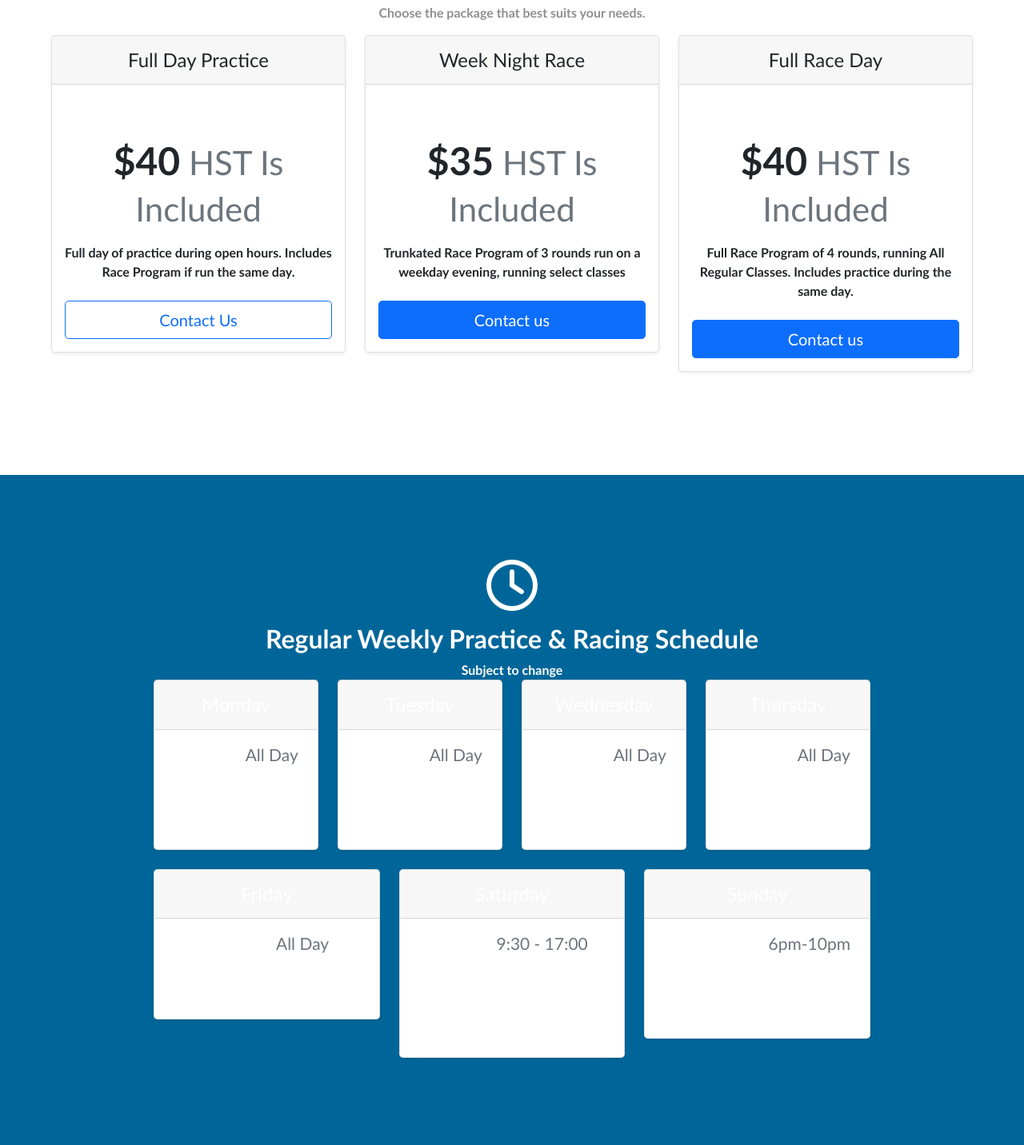
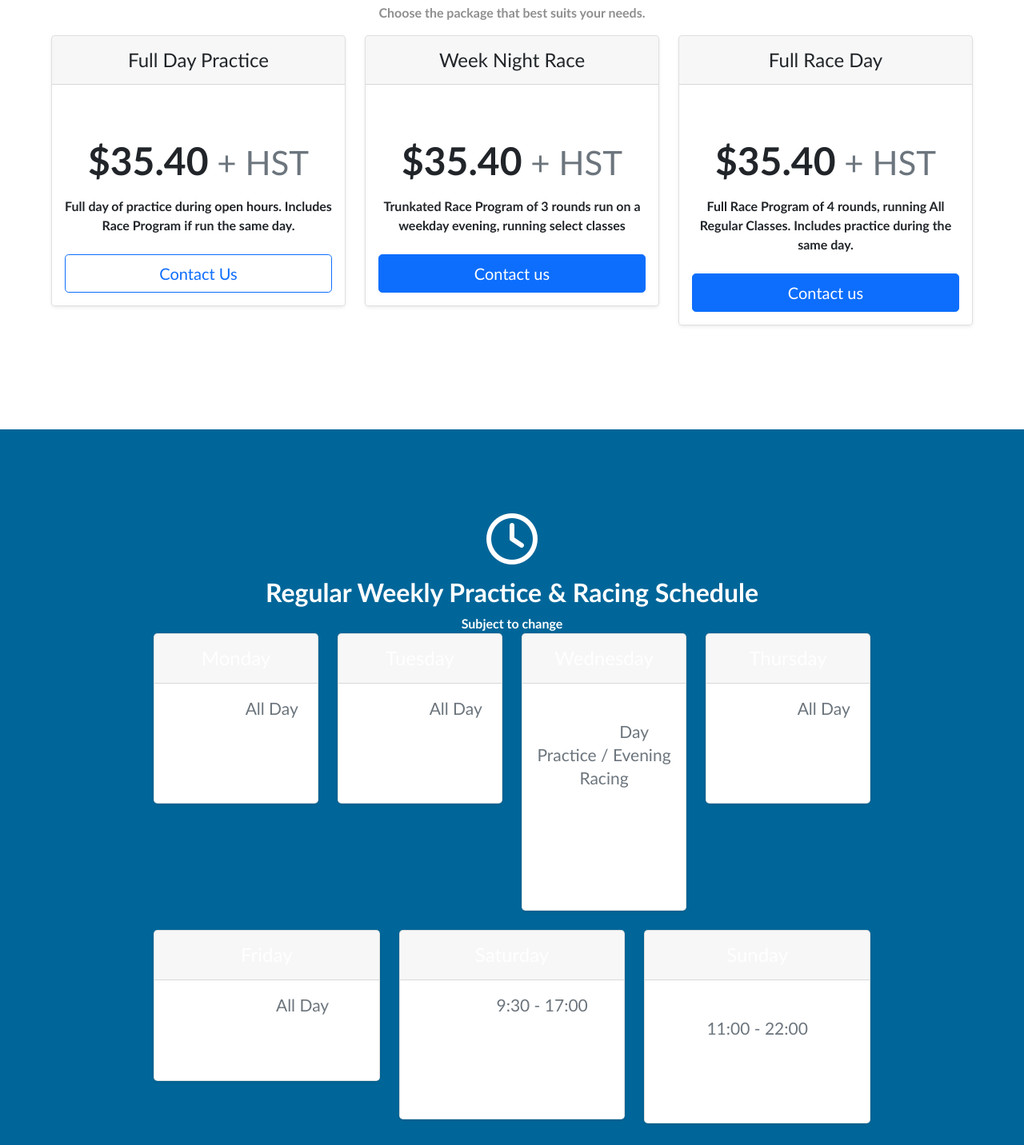
Before and after one commit to RCSpeedway/RCSpeedway.github.io, a plain HTML site: page index.html in a window 1280 px wide. Shown: the part 1140-2572 px from the top of the page at 80% size. Drawn offline with nearby package versions, Linux system fonts and the light colour scheme.

Commit message:
Add files via upload

```diff
--- a/index.html
+++ b/index.html
@@ -140,7 +140,7 @@
               <h4 class="my-0 fw-normal">Full Day Practice</h4>
             </div>
             <div class="card-body">
-              <h1 class="card-title pricing-card-title">$40<small class="text-muted fw-light"> HST Is Included</small></h1>
+              <h1 class="card-title pricing-card-title">$35.40<small class="text-muted fw-light"> + HST</small></h1>
               <ul class="list-unstyled mt-3 mb-4">
                 <Li>Full day of practice during open hours.  Includes Race Program if run the same day.</Li>
               </ul>
@@ -155,7 +155,7 @@
               <h4 class="my-0 fw-normal">Week Night Race</h4>
             </div>
             <div class="card-body">
-              <h1 class="card-title pricing-card-title">$35<small class="text-muted fw-light"> HST Is Included</small></h1>
+              <h1 class="card-title pricing-card-title">$35.40<small class="text-muted fw-light"> + HST</small></h1>
               <ul class="list-unstyled mt-3 mb-4">
                 <Li>Trunkated Race Program of 3 rounds run on a weekday evening, running select classes</Li>
               </ul>
@@ -169,7 +169,7 @@
               <h4 class="my-0 fw-normal">Full Race Day</h4>
             </div>
             <div class="card-body">
-              <h1 class="card-title pricing-card-title">$40<small class="text-muted fw-light"> HST Is Included</small></h1>
+              <h1 class="card-title pricing-card-title">$35.40<small class="text-muted fw-light"> + HST</small></h1>
               <ul class="list-unstyled mt-3 mb-4">
                 <Li>Full Race Program of 4 rounds, running All Regular Classes.  Includes practice during the same day.</Li>
               </ul>
@@ -220,9 +220,9 @@
               <h4 class="my-0 fw-normal">Wednesday</h4>
             </div>
             <div class="card-body">
-              <h4 class="card-title pricing-card-title">Practice<small class="text-muted fw-light"> All Day</small></h4>
+              <h4 class="card-title pricing-card-title">Practice & Racing<small class="text-muted fw-light"> Day Practice / Evening Racing</small></h4>
               <ul class="list-unstyled mt-3 mb-4">
-                <Li>Open Practice for the full day.</Li>
+                <Li>Open Practice for the full day with a 3 round race program in the evening.</Li>
               </ul>
             </div>
           </div>
@@ -276,9 +276,9 @@
               <h4 class="my-0 fw-normal">Sunday</h4>
             </div>
             <div class="card-body">
-              <h4 class="card-title pricing-card-title">Oval Racing<small class="text-muted fw-light"> 6pm-10pm</small></h4>
+              <h4 class="card-title pricing-card-title">Oval Practice & Racing<small class="text-muted fw-light"> 11:00 - 22:00</small></h4>
               <ul class="list-unstyled mt-3 mb-4">
-                <Li>Open Practice from 11am until racing commences.</Li>
+                <Li>Open Practice during the day with racing in the evening.</Li>
               </ul>
             </div>
           </div>
@@ -293,9 +293,9 @@
         <div class="col-sm" style="padding-bottom: 20px">
 
           <i class="location-icon fa-regular fa-map fa-4x"></i>
-          <h3>--- Unit --- O______ __, Welland ON, --- ---</h3>
+          <h3>--- Unit 140 O______ __, Welland ON, --- ---</h3>
           <div class="map-responsive">
-            <iframe src="https://www.google.com/maps/embed?pb=!1m14!1m8!1m3!1d11674.196425750177!2d-79.2426331!3d42.9877709!3m2!1i1024!2i768!4f13.1!3m3!1m2!1s0x0%3A0xbb6b748431653e1!2sDigital%20Detail!5e0!3m2!1sen!2sca!4v1650807616596!5m2!1sen!2sca" width="600" height="450" style="border:0;" allowfullscreen="" loading="lazy" referrerpolicy="no-referrer-when-downgrade"></iframe>
+            <iframe src="https://www.google.com/maps/embed?pb=!1m14!1m12!1m3!1d3471.481819386478!2d-79.2408678865239!3d42.974974380505685!2m3!1f0!2f0!3f0!3m2!1i1024!2i768!4f13.1!5e0!3m2!1sen!2sca!4v1701188890252!5m2!1sen!2sca" width="600" height="450" style="border:0;" allowfullscreen="" loading="lazy" referrerpolicy="no-referrer-when-downgrade"></iframe>
           </div>
         </div>
       </div>
```
